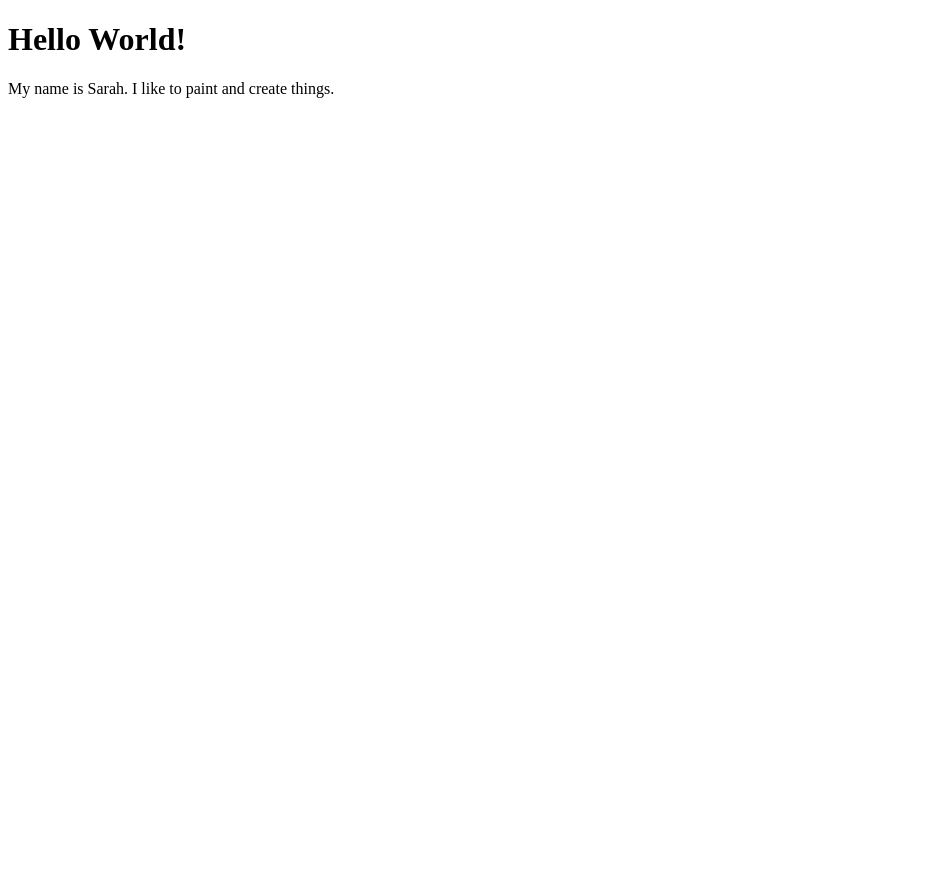
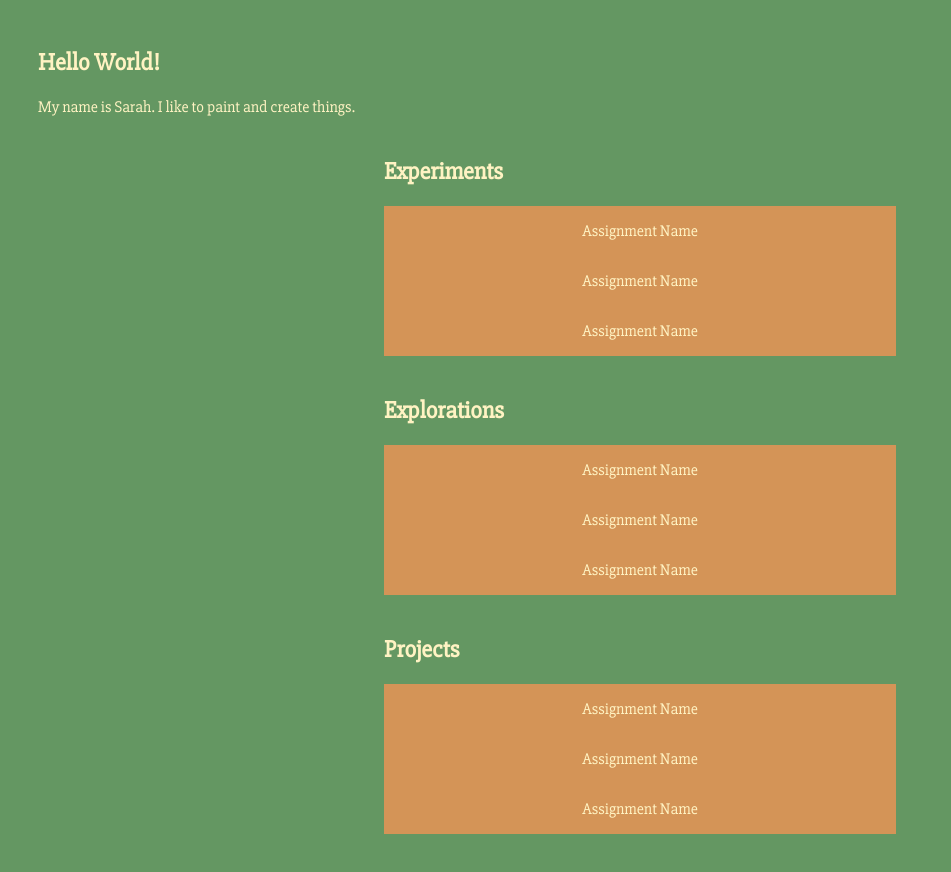
Before and after one commit to extracelestialbeing/ARTS229, a plain HTML site: page index.html in a window 1280 px wide. Shown: the whole page, without its empty margins (0-951 px from the left). Before the commit the page ends 800 px from the top, so only its background shows below. Drawn offline with Linux system fonts and the light colour scheme.

Commit message:
August30th

```diff
--- a/index.html
+++ b/index.html
@@ -2,12 +2,89 @@
 <html>
 
 <head>
-<title>My First Page</title>
+  <title>My First Page</title>
+  <link href="https://fonts.googleapis.com/css?family=Slabo+27px" rel="stylesheet">
+  <style>
+    body {
+      background-color: #649762;
+      color: #FFF3C3;
+      font-family: 'Slabo 27px',
+      serif;
+    }
+
+
+    #header {
+      padding-top: 20px;
+      padding-right: 0px;
+      padding-bottom: 0px;
+      padding-left: 30px;
+    }
+
+    a {
+      color: #FFF3C3;
+      text-decoration: none;
+    }
+
+    ul {
+      margin: 5vh auto;
+      padding: 0px;
+      width: 40vw;
+      list-style-type: none;
+    }
+
+    ul li {
+      background-color: #D49457;
+      padding: 15px;
+      text-align: center;
+      color: white;
+      transition: all 0.3s;
+    }
+
+    ul li:hover {
+      cursor: pointer;
+      position: relative;
+      -webkit-box-shadow: 0px 0px 10px 5px rgba(0, 0, 0, 0.3);
+      -moz-box-shadow: 0px 0px 10px 5px rgba(0, 0, 0, 0.3);
+      box-shadow: 0px 0px 10px 5px rgba(0, 0, 0, 0.3);
+  </style>
 </head>
 
+
+
 <body>
-<h1>Hello World!</h1>
-<p>My name is Sarah. I like to paint and create things.</p>
+  <div id="header">
+
+    <h2>Hello World!</h2>
+
+    </p>My name is Sarah. I like to paint and create things.</p>
+  </div>
+  <div>
+
+    <ul>
+      <h2>Experiments</h2>
+      <li><a href="#">Assignment Name</a></li>
+      <li><a href="#">Assignment Name</a></li>
+      <li><a href="#">Assignment Name</a></li>
+    </ul>
+  </div>
+  <div>
+
+    <ul>
+      <h2>Explorations</h2>
+      <li><a href="#">Assignment Name</a></li>
+      <li><a href="#">Assignment Name</a></li>
+      <li><a href="#">Assignment Name</a></li>
+    </ul>
+  </div>
+  <div>
+
+    <ul>
+      <h2>Projects</h2>
+      <li><a href="#">Assignment Name</a></li>
+      <li><a href="#">Assignment Name</a></li>
+      <li><a href="#">Assignment Name</a></li>
+    </ul>
+  </div>
 </body>
 
 </html>
```
Also changed, not shown: 2 other files.
